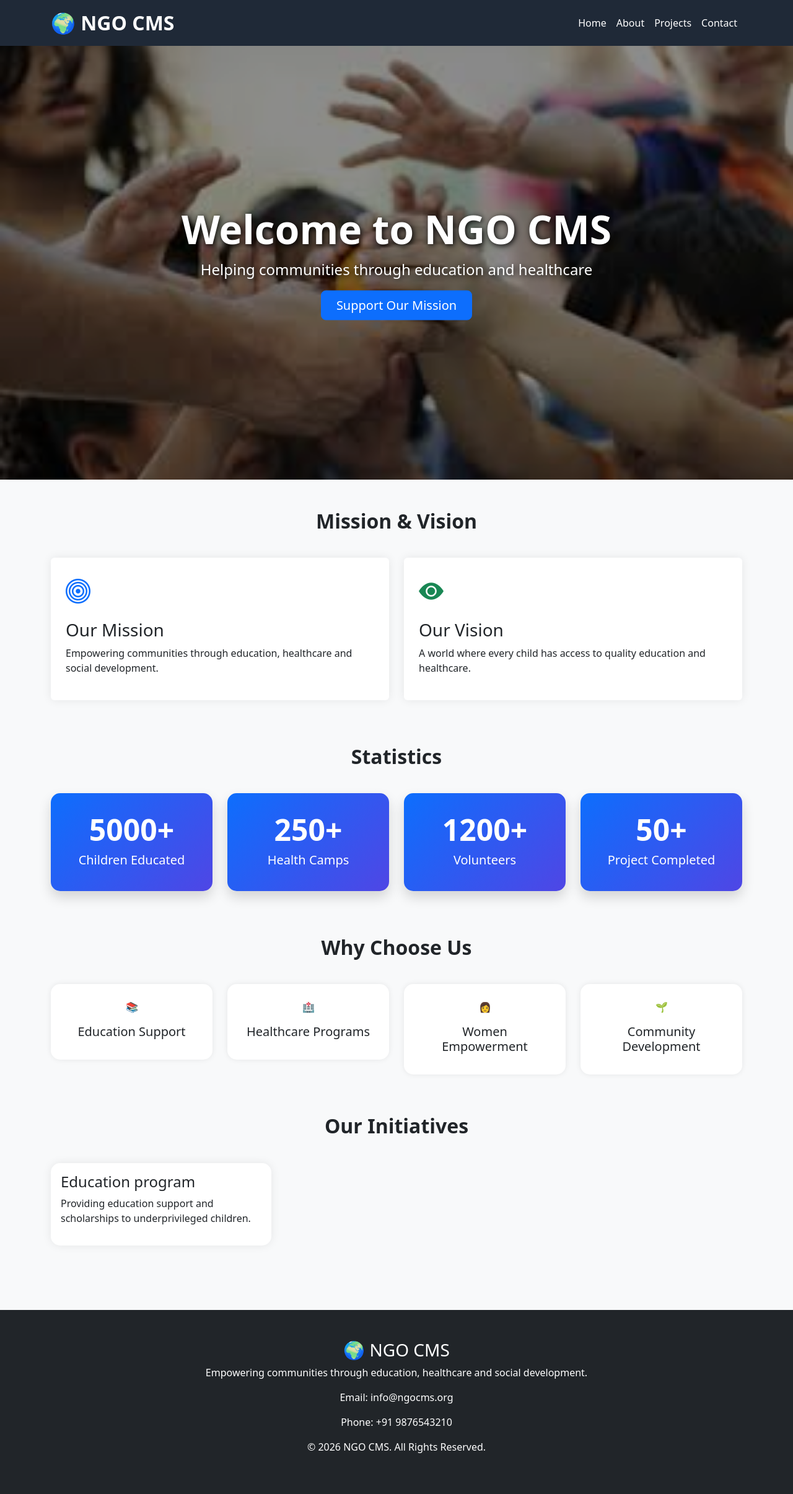
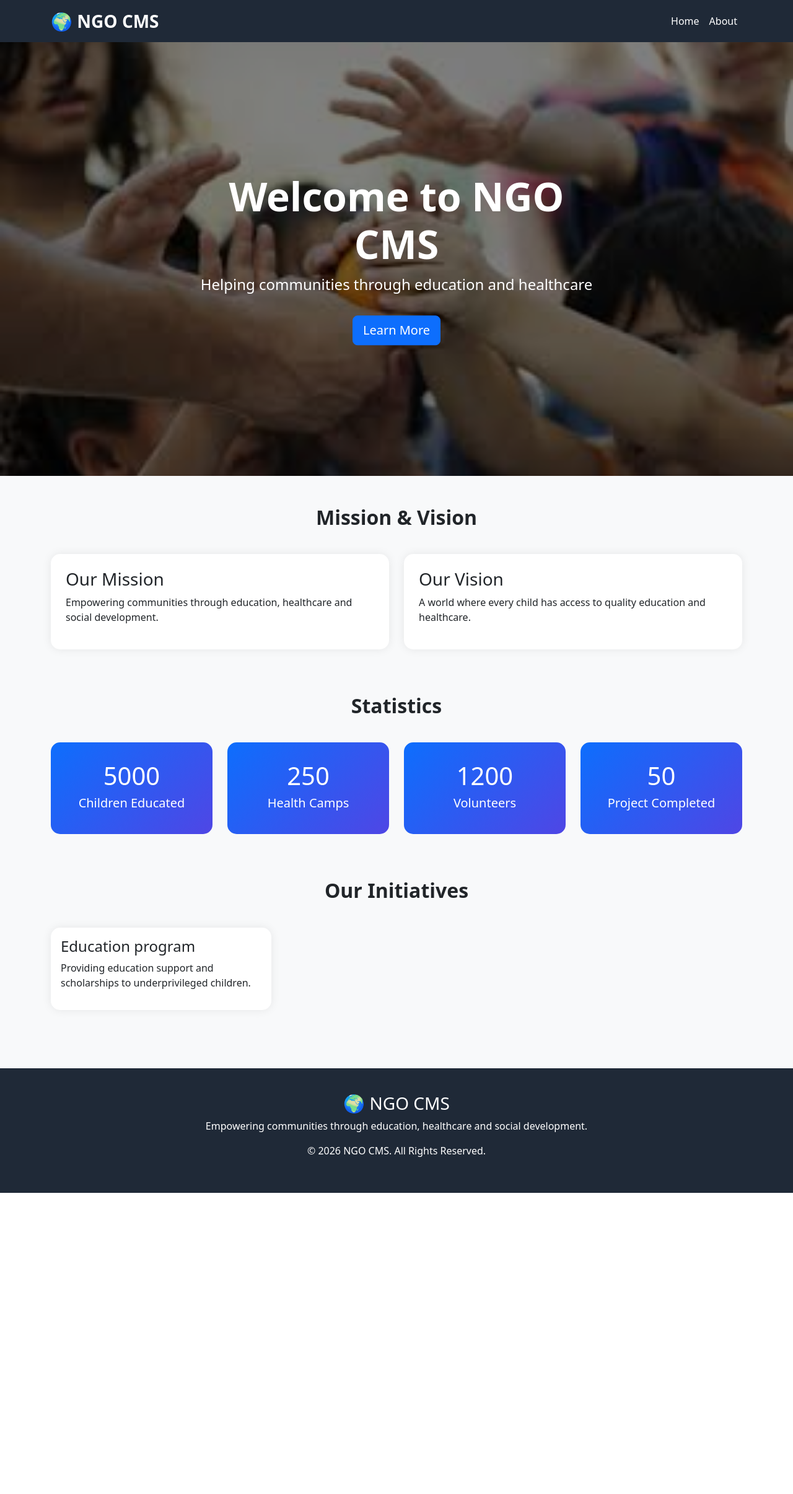
Before and after one commit to Aadityaaswale/ngo-cms-home-management, a Django app: page / in a window 1280 px wide. Shown: the whole page at 62% size. After the commit the page ends 1925 px from the top, so only its background shows below. Run offline with Django 5.2, Linux system fonts and the light colour scheme; data comes from the database, SQL or seed files in the repository; both versions use the stored data as it was after the commit.

Commit message:
Added About Us module and improved UI

```diff
--- a/home/models.py
+++ b/home/models.py
@@ -1,4 +1,5 @@
 from django.db import models
+
 
 class Banner(models.Model):
     title = models.CharField(max_length=150)
@@ -14,7 +15,6 @@ class Banner(models.Model):
 class VisionMission(models.Model):
     vision_title = models.CharField(max_length=150)
     vision_description = models.TextField()
-
     mission_title = models.CharField(max_length=150)
     mission_description = models.TextField()
 
@@ -40,3 +40,37 @@ class Initiative(models.Model):
 
     def __str__(self):
         return self.title
+
+
+# ABOUT US MODULE
+
+class OurStory(models.Model):
+    content = models.TextField()
+
+    def __str__(self):
+        return "Our Story"
+
+
+class CoreValue(models.Model):
+    value = models.CharField(max_length=255)
+
+    def __str__(self):
+        return self.value
+
+
+class Program(models.Model):
+    name = models.CharField(max_length=255)
+    description = models.TextField(blank=True)
+
+    def __str__(self):
+        return self.name
+
+
+class TeamMember(models.Model):
+    name = models.CharField(max_length=255)
+    designation = models.CharField(max_length=255)
+    description = models.TextField()
+    image = models.ImageField(upload_to='team/')
+
+    def __str__(self):
+        return self.name
--- a/home/views.py
+++ b/home/views.py
@@ -1,5 +1,5 @@
 from django.shortcuts import render
-from .models import Banner, VisionMission, Statistic, Initiative
+from .models import *
 
 def home(request):
     banners = Banner.objects.filter(status=True)
@@ -15,3 +15,19 @@ def home(request):
     }
 
     return render(request, 'home.html', context)
+
+
+def about(request):
+    story = OurStory.objects.first()
+    values = CoreValue.objects.all()
+    programs = Program.objects.all()
+    team = TeamMember.objects.all()
+
+    context = {
+        'story': story,
+        'values': values,
+        'programs': programs,
+        'team': team,
+    }
+
+    return render(request, 'about.html', context)
--- a/ngo_cms/urls.py
+++ b/ngo_cms/urls.py
@@ -1,6 +1,6 @@
 from django.contrib import admin
 from django.urls import path
-from home.views import home
+from home.views import home, about
 
 from django.conf import settings
 from django.conf.urls.static import static
@@ -8,8 +8,7 @@ from django.conf.urls.static import static
 urlpatterns = [
     path('admin/', admin.site.urls),
     path('', home, name='home'),
+    path('about/', about, name='about'),
 ]
 
-if settings.DEBUG:
-    urlpatterns += static(settings.MEDIA_URL,
-                          document_root=settings.MEDIA_ROOT)
+urlpatterns += static(settings.MEDIA_URL, document_root=settings.MEDIA_ROOT)
--- a/templates/home.html
+++ b/templates/home.html
@@ -1,6 +1,5 @@
 <!DOCTYPE html>
 <html lang="en">
-
 <head>
     <meta charset="UTF-8">
     <meta name="viewport" content="width=device-width, initial-scale=1.0">
@@ -8,228 +7,146 @@
 
     <link href="https://cdn.jsdelivr.net/npm/bootstrap@5.3.3/dist/css/bootstrap.min.css" rel="stylesheet">
 
-    <link rel="stylesheet"
-        href="https://cdn.jsdelivr.net/npm/bootstrap-icons@1.11.3/font/bootstrap-icons.min.css">
-
     <style>
-        body {
-            background-color: #f8f9fa;
+        body{
+            background:#f8f9fa;
         }
 
-        .navbar {
-            background: #1f2937 !important;
+        .navbar{
+            background:#1f2937 !important;
         }
 
-        .nav-link {
-            transition: 0.3s;
+        .hero{
+            position:relative;
         }
 
-        .nav-link:hover {
-            color: #0d6efd !important;
+        .hero img{
+            width:100%;
+            height:700px;
+            object-fit:cover;
         }
 
-        .hero {
-            position: relative;
+        .overlay{
+            position:absolute;
+            top:0;
+            left:0;
+            width:100%;
+            height:100%;
+            background:rgba(0,0,0,0.5);
         }
 
-        .hero::before {
-            content: "";
-            position: absolute;
-            top: 0;
-            left: 0;
-            width: 100%;
-            height: 100%;
-            background: rgba(0, 0, 0, 0.45);
-            z-index: 1;
+        .hero-content{
+            position:absolute;
+            top:50%;
+            left:50%;
+            transform:translate(-50%,-50%);
+            text-align:center;
+            color:white;
+            z-index:2;
         }
 
-        .hero-image {
-            width: 100%;
-            height: 700px;
-            object-fit: cover;
+        .hero-content h1{
+            font-size:4rem;
+            font-weight:bold;
         }
 
-        .hero-content {
-            position: absolute;
-            top: 50%;
-            left: 50%;
-            transform: translate(-50%, -50%);
-            z-index: 2;
-            color: white;
-            text-align: center;
-            width: 80%;
+        .section-title{
+            text-align:center;
+            margin-bottom:40px;
+            font-weight:bold;
         }
 
-        .hero-content h1 {
-            font-size: 4rem;
-            font-weight: bold;
-            text-shadow: 2px 2px 10px black;
+        .card{
+            border:none;
+            border-radius:15px;
+            box-shadow:0 0 15px rgba(0,0,0,0.08);
+            transition:0.3s;
         }
 
-        .hero-content p {
-            font-size: 1.5rem;
-            text-shadow: 2px 2px 10px black;
+        .card:hover{
+            transform:translateY(-5px);
         }
 
-        .section-title {
-            font-weight: bold;
-            margin-bottom: 40px;
+        .stat-card{
+            background:linear-gradient(135deg,#0d6efd,#4f46e5);
+            color:white;
+            padding:30px;
+            border-radius:15px;
+            text-align:center;
         }
 
-        .card {
-            transition: 0.3s;
-            border: none;
-            box-shadow: 0 0 15px rgba(0,0,0,0.08);
-        }
-
-        .card:hover {
-            transform: translateY(-8px);
-        }
-
-        .stat-card {
-            background: linear-gradient(135deg, #0d6efd, #4f46e5);
-            color: white;
-            border-radius: 15px;
-            padding: 30px;
-            text-align: center;
-            box-shadow: 0 10px 20px rgba(0,0,0,.15);
-            transition: 0.3s;
-        }
-
-        .stat-card:hover {
-            transform: translateY(-10px);
-        }
-
-        .stat-card h1 {
-            font-size: 3rem;
-            font-weight: bold;
-        }
-
-        .initiative-card {
-            border-radius: 15px;
-            overflow: hidden;
-        }
-
-        .why-box {
-            padding: 25px;
-            background: white;
-            border-radius: 15px;
-            box-shadow: 0 0 10px rgba(0,0,0,0.08);
-            transition: 0.3s;
-        }
-
-        .why-box:hover {
-            transform: translateY(-5px);
-        }
-
-        footer {
-            margin-top: 80px;
+        footer{
+            background:#1f2937;
+            color:white;
+            padding:40px;
+            text-align:center;
+            margin-top:70px;
         }
     </style>
 </head>
-
 <body>
 
-    <!-- Navbar -->
-
-    <nav class="navbar navbar-expand-lg navbar-dark shadow-lg">
+<nav class="navbar navbar-expand-lg navbar-dark">
     <div class="container">
 
-            <a class="navbar-brand fw-bold fs-2" href="#">
+        <a class="navbar-brand fw-bold fs-3" href="/">
             🌍 NGO CMS
         </a>
 
         <div class="navbar-nav ms-auto">
-                <a class="nav-link text-white" href="#">Home</a>
-                <a class="nav-link text-white" href="#">About</a>
-                <a class="nav-link text-white" href="#">Projects</a>
-                <a class="nav-link text-white" href="#">Contact</a>
+            <a class="nav-link text-white" href="/">Home</a>
+            <a class="nav-link text-white" href="/about/">About</a>
         </div>
 
     </div>
 </nav>
 
-    <!-- Hero Banner -->
-
 {% for banner in banners %}
-
 <div class="hero">
 
-        <img src="{{ banner.image.url }}" class="hero-image">
+    <img src="{{ banner.image.url }}" alt="Banner">
+
+    <div class="overlay"></div>
 
     <div class="hero-content">
+        <h1>{{ banner.title }}</h1>
+        <p class="fs-4">{{ banner.description }}</p>
 
-            <h1>{{ banner.title }}</h1>
-
-            <p>{{ banner.description }}</p>
-
-            <button class="btn btn-primary btn-lg px-4">
-                Support Our Mission
-            </button>
-
+        <a href="/about/" class="btn btn-primary btn-lg mt-3">
+            Learn More
+        </a>
     </div>
 
 </div>
-
 {% endfor %}
-
-    <!-- Mission & Vision -->
 
 <div class="container my-5">
 
-        <h2 class="text-center section-title">
-            Mission & Vision
-        </h2>
+    <h2 class="section-title">Mission & Vision</h2>
 
     <div class="row">
 
         <div class="col-md-6 mb-4">
-
             <div class="card p-4 h-100">
-
-                    <i class="bi bi-bullseye fs-1 text-primary"></i>
-
-                    <h3 class="mt-3">
-                        {{ vision_mission.mission_title }}
-                    </h3>
-
-                    <p>
-                        {{ vision_mission.mission_description }}
-                    </p>
-
+                <h3>{{ vision_mission.mission_title }}</h3>
+                <p>{{ vision_mission.mission_description }}</p>
             </div>
-
         </div>
 
         <div class="col-md-6 mb-4">
-
             <div class="card p-4 h-100">
-
-                    <i class="bi bi-eye-fill fs-1 text-success"></i>
-
-                    <h3 class="mt-3">
-                        {{ vision_mission.vision_title }}
-                    </h3>
-
-                    <p>
-                        {{ vision_mission.vision_description }}
-                    </p>
-
+                <h3>{{ vision_mission.vision_title }}</h3>
+                <p>{{ vision_mission.vision_description }}</p>
+            </div>
         </div>
 
     </div>
 
 </div>
 
-    </div>
-
-    <!-- Statistics -->
-
 <div class="container my-5">
 
-        <h2 class="text-center section-title">
-            Statistics
-        </h2>
+    <h2 class="section-title">Statistics</h2>
 
     <div class="row">
 
@@ -238,11 +155,8 @@
         <div class="col-md-3 mb-4">
 
             <div class="stat-card">
-
-                    <h1>{{ stat.value }}+</h1>
-
+                <h1>{{ stat.value }}</h1>
                 <h5>{{ stat.label }}</h5>
-
             </div>
 
         </div>
@@ -253,55 +167,9 @@
 
 </div>
 
-    <!-- Why Choose Us -->
-
 <div class="container my-5">
 
-        <h2 class="text-center section-title">
-            Why Choose Us
-        </h2>
-
-        <div class="row text-center">
-
-            <div class="col-md-3 mb-3">
-                <div class="why-box">
-                    📚
-                    <h5 class="mt-3">Education Support</h5>
-                </div>
-            </div>
-
-            <div class="col-md-3 mb-3">
-                <div class="why-box">
-                    🏥
-                    <h5 class="mt-3">Healthcare Programs</h5>
-                </div>
-            </div>
-
-            <div class="col-md-3 mb-3">
-                <div class="why-box">
-                    👩
-                    <h5 class="mt-3">Women Empowerment</h5>
-                </div>
-            </div>
-
-            <div class="col-md-3 mb-3">
-                <div class="why-box">
-                    🌱
-                    <h5 class="mt-3">Community Development</h5>
-                </div>
-            </div>
-
-        </div>
-
-    </div>
-
-    <!-- Initiatives -->
-
-    <div class="container my-5">
-
-        <h2 class="text-center section-title">
-            Our Initiatives
-        </h2>
+    <h2 class="section-title">Our Initiatives</h2>
 
     <div class="row">
 
@@ -309,14 +177,11 @@
 
         <div class="col-md-4 mb-4">
 
-                <div class="card initiative-card h-100">
+            <div class="card h-100">
 
                 <div class="card-body">
-
                     <h4>{{ initiative.title }}</h4>
-
                     <p>{{ initiative.description }}</p>
-
                 </div>
 
             </div>
@@ -329,25 +194,11 @@
 
 </div>
 
-    <!-- Footer -->
-
-    <footer class="bg-dark text-white text-center p-5">
-
+<footer>
     <h3>🌍 NGO CMS</h3>
-
-        <p>
-            Empowering communities through education,
-            healthcare and social development.
-        </p>
-
-        <p>Email: info@ngocms.org</p>
-
-        <p>Phone: +91 9876543210</p>
-
+    <p>Empowering communities through education, healthcare and social development.</p>
     <p>© 2026 NGO CMS. All Rights Reserved.</p>
-
 </footer>
 
 </body>
-
 </html>
```
Also changed, not shown: home/admin.py (+6 -1 lines), templates/about.html (added, +283 -0 lines), db.sqlite3, home/migrations/0002_corevalue_ourstory_program_teammember.py (added), media/team/founder.jpg (added). Lines whose indentation alone changed are shown as unchanged.
